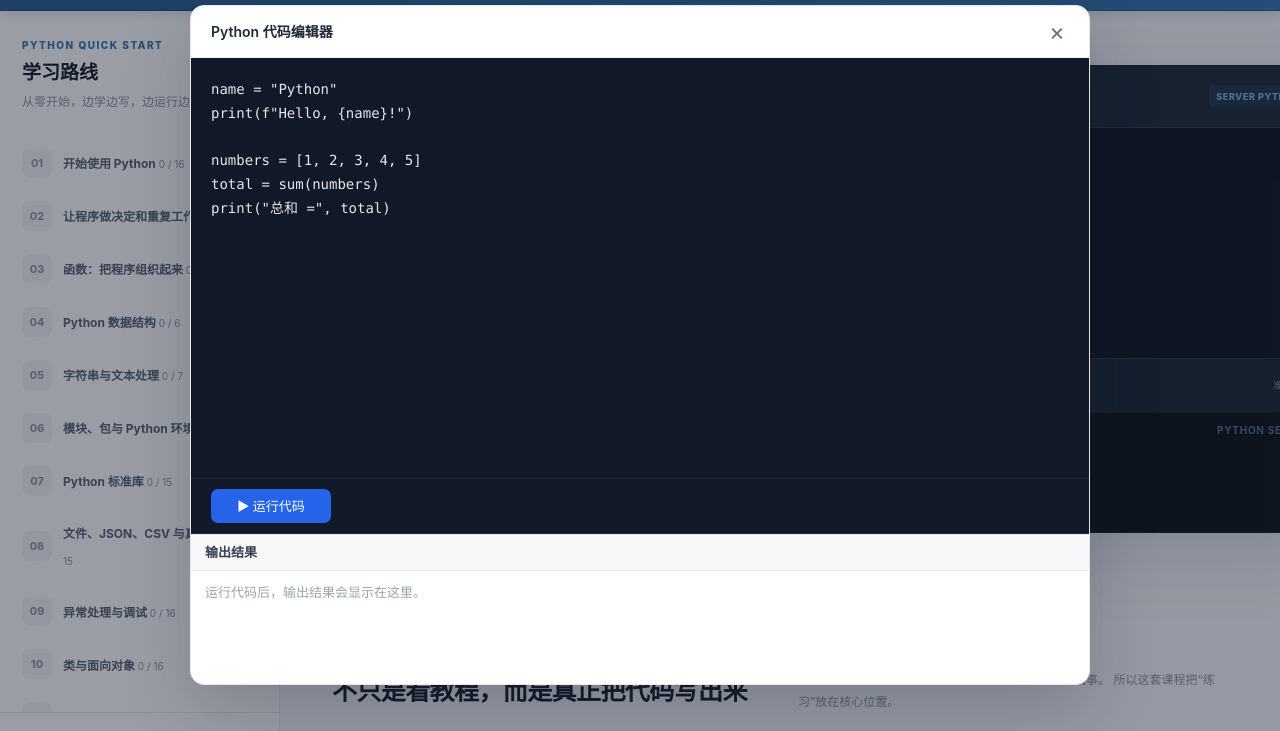
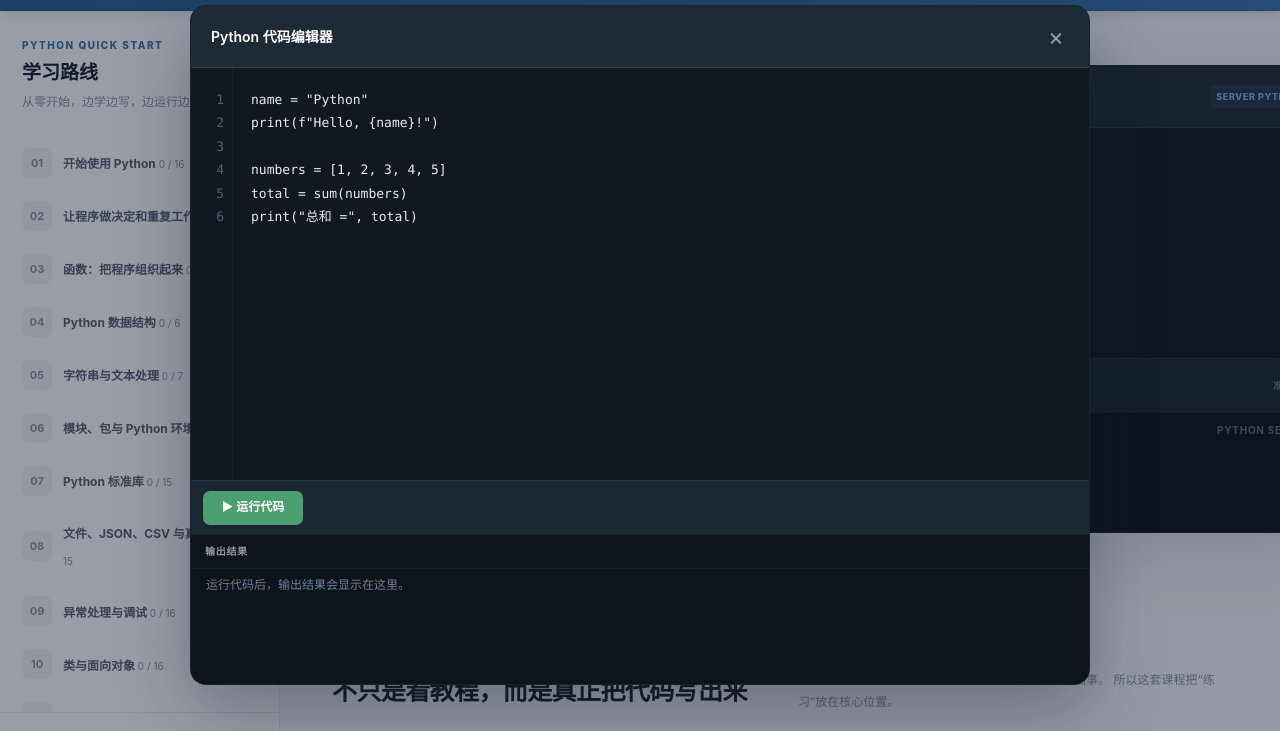
Before and after one commit to artinte/tutorial, a plain HTML site: page html/python_quick_start/index.html in a window 1280 px wide. Both pictures are taken after a click on the button "在线编辑器". Shown: the part 55-786 px from the top of the page. Drawn offline with Linux system fonts and the light colour scheme.

Commit message:
feat(tutorial): enhance code editor UI with gutter support and improved styling

```diff
--- a/css/python_quick_start/code_editor_model.css
+++ b/css/python_quick_start/code_editor_model.css
@@ -58,14 +58,14 @@
 
     overflow: hidden;
 
-    background: #ffffff;
+    background: #17212b;
 
-    border: 1px solid #e5e7eb;
+    border: 1px solid rgba(30, 55, 80, 0.18);
 
-    border-radius: 14px;
+    border-radius: 16px;
 
     box-shadow:
-        0 24px 70px rgba(15, 23, 42, 0.20);
+        0 24px 70px rgba(15, 23, 42, 0.32);
 }
 
 
@@ -75,7 +75,7 @@
 
 .code-editor-dialog-header {
 
-    height: 52px;
+    min-height: 62px;
 
     flex-shrink: 0;
 
@@ -85,11 +85,11 @@
 
     justify-content: space-between;
 
-    padding: 0 16px 0 20px;
+    padding: 0 17px 0 20px;
 
-    border-bottom: 1px solid #eef0f3;
+    border-bottom: 1px solid rgba(255, 255, 255, 0.08);
 
-    background: #ffffff;
+    background: #1e2a35;
 }
 
 
@@ -99,7 +99,7 @@
 
     font-weight: 600;
 
-    color: #1f2937;
+    color: #ffffff;
 }
 
 
@@ -121,7 +121,7 @@
 
     background: transparent;
 
-    color: #6b7280;
+    color: #92a0ad;
 
     font-size: 24px;
 
@@ -133,9 +133,9 @@
 
 .code-editor-close:hover {
 
-    background: #f3f4f6;
+    background: #253340;
 
-    color: #111827;
+    color: #ffffff;
 }
 
 
@@ -155,7 +155,7 @@
 
     padding: 0;
 
-    background: #111827;
+    background: #101820;
 
 }
 
@@ -164,11 +164,60 @@
    Python 编辑器
    ========================================================= */
 
+.code-editor-input {
+
+    flex: 1;
+
+    min-height: 0;
+
+    display: grid;
+
+    grid-template-columns: 42px minmax(0, 1fr);
+
+    overflow: hidden;
+
+    background: #101820;
+}
+
+
+.code-editor-gutter {
+
+    min-height: 0;
+
+    margin: 0;
+
+    padding: 20px 8px 20px 0;
+
+    overflow: hidden;
+
+    border-right: 1px solid rgba(255, 255, 255, 0.04);
+
+    background: #101820;
+
+    color: #53616e;
+
+    font-family:
+        "SFMono-Regular",
+        Consolas,
+        "Liberation Mono",
+        Menlo,
+        monospace;
+
+    font-size: 13px;
+
+    line-height: 1.8;
+
+    text-align: right;
+
+    user-select: none;
+}
+
+
 #modalPythonEditor {
 
     width: 100%;
 
-    flex: 1;
+    height: 100%;
 
     min-height: 0;
 
@@ -180,13 +229,13 @@
 
     outline: 0;
 
-    padding: 20px;
+    padding: 20px 18px;
 
     box-sizing: border-box;
 
-    background: #111827;
+    background: #101820;
 
-    color: #e5e7eb;
+    color: #e7edf3;
 
     font-family:
         "SFMono-Regular",
@@ -195,11 +244,13 @@
         Menlo,
         monospace;
 
-    font-size: 14px;
+    font-size: 13px;
 
-    line-height: 1.7;
+    line-height: 1.8;
 
     tab-size: 4;
+
+    white-space: pre;
 
 }
 
@@ -218,13 +269,13 @@
 
     align-items: center;
 
-    padding: 10px 20px;
+    min-height: 54px;
 
-    background: #111827;
+    padding: 9px 12px;
 
-    border-top: 1px solid #1f2937;
+    background: #1b2732;
 
-    border-bottom: 1px solid #1f2937;
+    border-top: 1px solid rgba(255, 255, 255, 0.06);
 }
 
 
@@ -234,23 +285,37 @@
 
 .code-editor-run {
 
-    min-width: 120px;
+    width: 100px;
 
-    height: 38px;
+    height: 34px;
 
-    padding: 0 18px;
+    padding: 0 10px;
+
+    display: inline-flex;
+
+    align-items: center;
+
+    justify-content: center;
+
+    flex: 0 0 100px;
+
+    gap: 6px;
+
+    box-sizing: border-box;
+
+    white-space: nowrap;
 
     border: 0;
 
     border-radius: 7px;
 
-    background: #2563eb;
+    background: #4e9f6f;
 
     color: #ffffff;
 
-    font-size: 13px;
+    font-size: 12px;
 
-    font-weight: 500;
+    font-weight: 700;
 
     cursor: pointer;
 
@@ -263,14 +328,14 @@
 
 .code-editor-run:hover {
 
-    background: #1d4ed8;
+    background: #41865e;
 
 }
 
 
 .code-editor-run:active {
 
-    background: #1e40af;
+    background: #37734f;
 
 }
 
@@ -300,9 +365,9 @@
 
     overflow: hidden;
 
-    background: #ffffff;
+    background: #0d141a;
 
-    border-top: 1px solid #dfe5ec;
+    border-top: 1px solid rgba(255, 255, 255, 0.06);
 
 }
 
@@ -313,7 +378,7 @@
 
 .code-editor-output-title {
 
-    flex: 0 0 36px;
+    flex: 0 0 34px;
 
     display: flex;
 
@@ -323,15 +388,17 @@
 
     box-sizing: border-box;
 
-    background: #f5f7f9;
+    background: #0d141a;
 
-    border-bottom: 1px solid #e5e9ee;
+    border-bottom: 1px solid rgba(255, 255, 255, 0.04);
 
-    color: #374151;
+    color: #8f9ba6;
 
-    font-size: 13px;
+    font-size: 10px;
 
-    font-weight: 600;
+    font-weight: 700;
+
+    letter-spacing: 0.7px;
 
 }
 
@@ -350,15 +417,15 @@
 
     margin: 0;
 
-    padding: 12px 14px;
+    padding: 6px 15px 15px;
 
     overflow: auto;
 
     box-sizing: border-box;
 
-    background: #ffffff;
+    background: #0d141a;
 
-    color: #111827;
+    color: #cdd7df;
 
     font-family:
         "SFMono-Regular",
@@ -367,9 +434,9 @@
         Menlo,
         monospace;
 
-    font-size: 13px;
+    font-size: 12px;
 
-    line-height: 1.6;
+    line-height: 1.7;
 
     white-space: pre-wrap;
 
@@ -382,7 +449,7 @@
 
     content: "运行代码后，输出结果会显示在这里。";
 
-    color: #9ca3af;
+    color: #718096;
 
 }
 
@@ -406,35 +473,9 @@
 
     padding: 0 16px;
 
-    border-top: 1px solid #eef0f3;
+    border-top: 1px solid rgba(255, 255, 255, 0.08);
 
-    background: #ffffff;
-}
-
-
-.code-editor-run {
-
-    height: 34px;
-
-    padding: 0 14px;
-
-    border: 0;
-
-    border-radius: 7px;
-
-    background: #2563eb;
-
-    color: #ffffff;
-
-    font-size: 13px;
-
-    cursor: pointer;
-}
-
-
-.code-editor-run:hover {
-
-    background: #1d4ed8;
+    background: #1e2a35;
 }
 
 .practice-code-example {
@@ -473,8 +514,6 @@
 
     .code-editor-dialog-header {
 
-        height: 52px;
-
         padding-left: 16px;
     }
 
@@ -483,7 +522,14 @@
 
         padding: 16px;
 
-        font-size: 14px;
+        font-size: 13px;
+    }
+
+    .code-editor-gutter {
+
+        padding: 16px 8px 16px 0;
+
+        font-size: 13px;
     }
 
 
@@ -496,10 +542,4 @@
     }
 
 
-    .code-editor-run {
-
-        width: 100%;
-
-        height: 38px;
-    }
 }
--- a/html/python_quick_start/index.html
+++ b/html/python_quick_start/index.html
@@ -686,8 +686,11 @@ print("总和 =", total)</textarea>
             <div class="code-editor-dialog-body">
 
                 <!-- Python 代码 -->
-                <textarea id="modalPythonEditor" spellcheck="false" autocomplete="off" autocorrect="off"
-                    autocapitalize="off"></textarea>
+                <div class="code-editor-input">
+                    <pre id="modalEditorGutter" class="code-editor-gutter" aria-hidden="true">1</pre>
+                    <textarea id="modalPythonEditor" spellcheck="false" autocomplete="off" autocorrect="off"
+                        autocapitalize="off" wrap="off"></textarea>
+                </div>
 
 
                 <!-- 运行按钮 -->
--- a/js/python_quick_start/python_quick_start.js
+++ b/js/python_quick_start/python_quick_start.js
@@ -277,6 +277,8 @@ function bindEvents() {
             "click",
             runModalPythonCode
         );
+
+    bindModalEditorGutter();
 
 
     window.addEventListener(
@@ -3523,6 +3525,8 @@ function openCodeEditor() {
             editor.value;
     }
 
+    updateModalEditorGutter();
+
 
     modal.classList.add("open");
 
@@ -3538,6 +3542,69 @@ function openCodeEditor() {
         },
         50
     );
+}
+
+
+function bindModalEditorGutter() {
+
+    const editor =
+        $("#modalPythonEditor");
+
+    if (!editor) {
+        return;
+    }
+
+    editor.addEventListener(
+        "input",
+        updateModalEditorGutter
+    );
+
+    editor.addEventListener(
+        "scroll",
+        syncModalEditorGutter
+    );
+
+    updateModalEditorGutter();
+}
+
+
+function updateModalEditorGutter() {
+
+    const editor =
+        $("#modalPythonEditor");
+
+    const gutter =
+        $("#modalEditorGutter");
+
+    if (!editor || !gutter) {
+        return;
+    }
+
+    gutter.textContent =
+        Array.from(
+            {
+                length:
+                    editor.value.split("\n").length
+            },
+            (_, index) => index + 1
+        ).join("\n");
+
+    syncModalEditorGutter();
+}
+
+
+function syncModalEditorGutter() {
+
+    const editor =
+        $("#modalPythonEditor");
+
+    const gutter =
+        $("#modalEditorGutter");
+
+    if (editor && gutter) {
+        gutter.scrollTop =
+            editor.scrollTop;
+    }
 }
 
 
```
